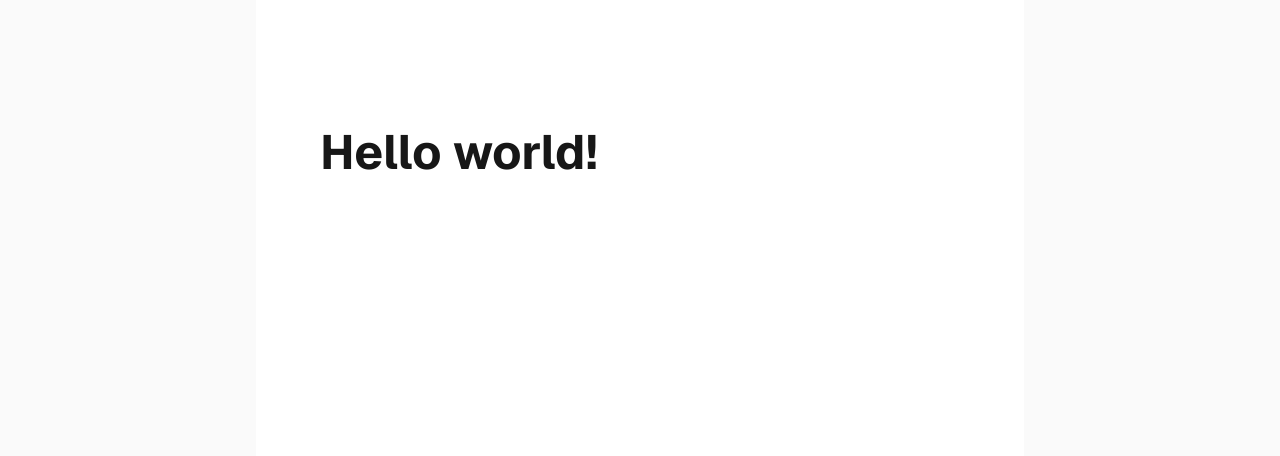
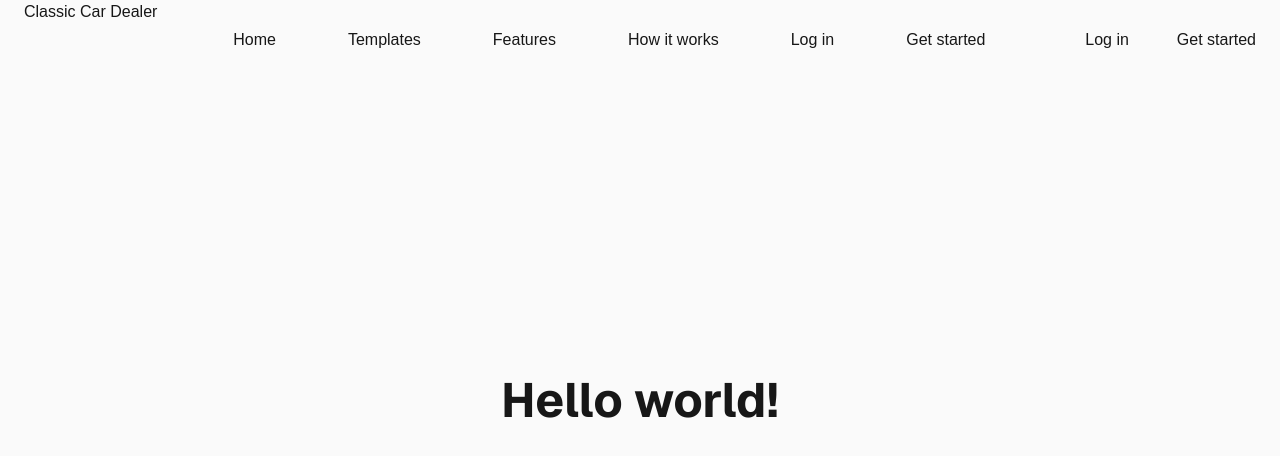
Before and after one commit to kevingida/regenai, a Next.js app: page / in a window 1280 px wide. Shown: the top 456 px of the page. Built offline with nearby package versions, Linux system fonts and the light colour scheme; no server answers.

Commit message:
add navbar

```diff
--- a/app/layout.tsx
+++ b/app/layout.tsx
@@ -2,6 +2,7 @@ import type { Metadata } from "next";
 import { Geist, Geist_Mono } from "next/font/google";
 import "./globals.css";
 import { NextIntlClientProvider } from "next-intl";
+import Navbar from "@/components/layout/Navbar";
 
 const geistSans = Geist({
   variable: "--font-geist-sans",
@@ -29,7 +30,10 @@ export default function RootLayout({
       className={`${geistSans.variable} ${geistMono.variable} h-full antialiased`}
     >
       <body className="min-h-full flex flex-col">
-        <NextIntlClientProvider>{children}</NextIntlClientProvider>
+        <NextIntlClientProvider>
+          <Navbar />
+          {children}
+        </NextIntlClientProvider>
       </body>
     </html>
   );
--- a/app/page.tsx
+++ b/app/page.tsx
@@ -6,9 +6,7 @@ export default function Home() {
 
   return (
     <div className="flex flex-col flex-1 items-center justify-center bg-zinc-50 font-sans dark:bg-black">
-      <main className="flex flex-1 w-full max-w-3xl flex-col items-center justify-between py-32 px-16 bg-white dark:bg-black sm:items-start">
-        <h1 className="text-5xl font-bold text-center">{t("title")}</h1>
-      </main>
+      <h1 className="text-5xl font-bold text-center">{t("title")}</h1>
     </div>
   );
 }
--- /dev/null
+++ b/components/layout/Navbar/index.tsx
@@ -0,0 +1,85 @@
+"use client";
+
+import Image from "next/image";
+import Link from "next/link";
+import { useEffect, useState } from "react";
+import { FaBars } from "react-icons/fa6";
+import { FaTimes } from "react-icons/fa";
+import { useTranslations } from "next-intl";
+import { NAVIGATION_LINKS } from "./static";
+
+const Navbar = () => {
+  const [isBgColour, setisBgColour] = useState(true);
+  const [active, setActive] = useState(false);
+
+  const t = useTranslations("Navbar");
+
+  const showNavbar = () => {
+    setActive(!active);
+  };
+
+  useEffect(() => {
+    const changeColour = () => {
+      if (window.scrollY >= 90) {
+        setisBgColour(true);
+      } else {
+        setisBgColour(false);
+      }
+    };
+    window.addEventListener("scroll", changeColour);
+  }, []);
+
+  return (
+    <div
+      className={`flex justify-between h-20 w-full max-w-(--screen-max) pl-6 z-50 fixed  transition duration-700 ${
+        isBgColour ? "bg-primary" : "bg-transparent"
+      }`}
+    >
+      <Link href="/">
+        <h1>{t("title")}</h1>
+        {/* <Image
+          src="/logo.svg"
+          alt="Classic Car Dealer Logo"
+          width={120}
+          height={80}
+        /> */}
+      </Link>
+      <div
+        className={`lg:items-center translate-y-0 top-[-100vh] lg:top-0 lg:flex lg:flex-row lg:w-fit fixed lg:relative left-0 bg-primary/90 h-full w-full flex flex-col items-center justify-center gap-6 transition transform duration-1000 lg:bg-transparent ${
+          active && "translate-y-full"
+        } `}
+      >
+        <FaTimes
+          className="absolute top-8 right-8 text-3xl lg:hidden"
+          onClick={showNavbar}
+        />
+
+        {NAVIGATION_LINKS.map((link) => (
+          <Link
+            key={link.id}
+            href={link.url}
+            className=" lg:h-full lg:px-6 transition duration-300 hover:bg-[#585454cc] flex items-center text-2xl py-10 w-full justify-center lg:text-base lg:py-0 text-nowrap"
+            onClick={showNavbar}
+          >
+            {t(link.title)}
+          </Link>
+        ))}
+      </div>
+      <div className="flex flex-row justify-between ">
+        <Link
+          href={"/login"}
+          className="hidden lg:flex lg:h-full lg:px-6 transition duration-300 hover:bg-[#585454cc] items-center text-2xl py-10  justify-center lg:text-base lg:py-0 text-nowrap"
+          onClick={showNavbar}
+        >
+          {t("login")}
+        </Link>
+        <button className="hidden lg:flex lg:h-full lg:px-6 transition duration-300 hover:bg-[#585454cc] items-center text-2xl py-10  justify-center lg:text-base lg:py-0 text-nowrap">
+          {t("getStarted")}
+        </button>
+      </div>
+      <FaBars className="lg:hidden h-full mr-6" onClick={showNavbar} />
+    </div>
+  );
+};
+
+export default Navbar;
--- /dev/null
+++ b/components/layout/Navbar/static.ts
@@ -0,0 +1,32 @@
+export const NAVIGATION_LINKS = [
+  {
+    id: 1,
+    title: "home",
+    url: "/",
+  },
+  {
+    id: 2,
+    title: "templates",
+    url: "/template",
+  },
+  {
+    id: 3,
+    title: "features",
+    url: "/features",
+  },
+  {
+    id: 4,
+    title: "howItWorks",
+    url: "/how-it-works",
+  },
+  {
+    id: 5,
+    title: "login",
+    url: "/login",
+  },
+  {
+    id: 6,
+    title: "getStarted",
+    url: "/get-started",
+  },
+];
--- a/locales/en.json
+++ b/locales/en.json
@@ -1,5 +1,14 @@
 {
   "HomePage": {
     "title": "Hello world!"
+  },
+  "Navbar": {
+    "title": "Classic Car Dealer",
+    "home": "Home",
+    "templates": "Templates",
+    "features": "Features",
+    "howItWorks": "How it works",
+    "login": "Log in",
+    "getStarted": "Get started"
   }
 }
--- a/locales/sv.json
+++ b/locales/sv.json
@@ -1,5 +1,14 @@
 {
   "HomePage": {
     "title": "Hej världen!"
+  },
+  "Navbar": {
+    "title": "Klassisk Bilhandlare",
+    "home": "Hem",
+    "templates": "Mallar",
+    "features": "Funktioner",
+    "howItWorks": "Hur det fungerar",
+    "login": "Logga in",
+    "getStarted": "Kom igång"
   }
 }
--- a/package.json
+++ b/package.json
@@ -12,7 +12,8 @@
     "next": "16.2.6",
     "next-intl": "^4.12.0",
     "react": "19.2.4",
-    "react-dom": "19.2.4"
+    "react-dom": "19.2.4",
+    "react-icons": "^5.6.0"
   },
   "devDependencies": {
     "@tailwindcss/postcss": "^4",
```
Also changed, not shown: 1 other file (tests, documents, lock files or other folders).
